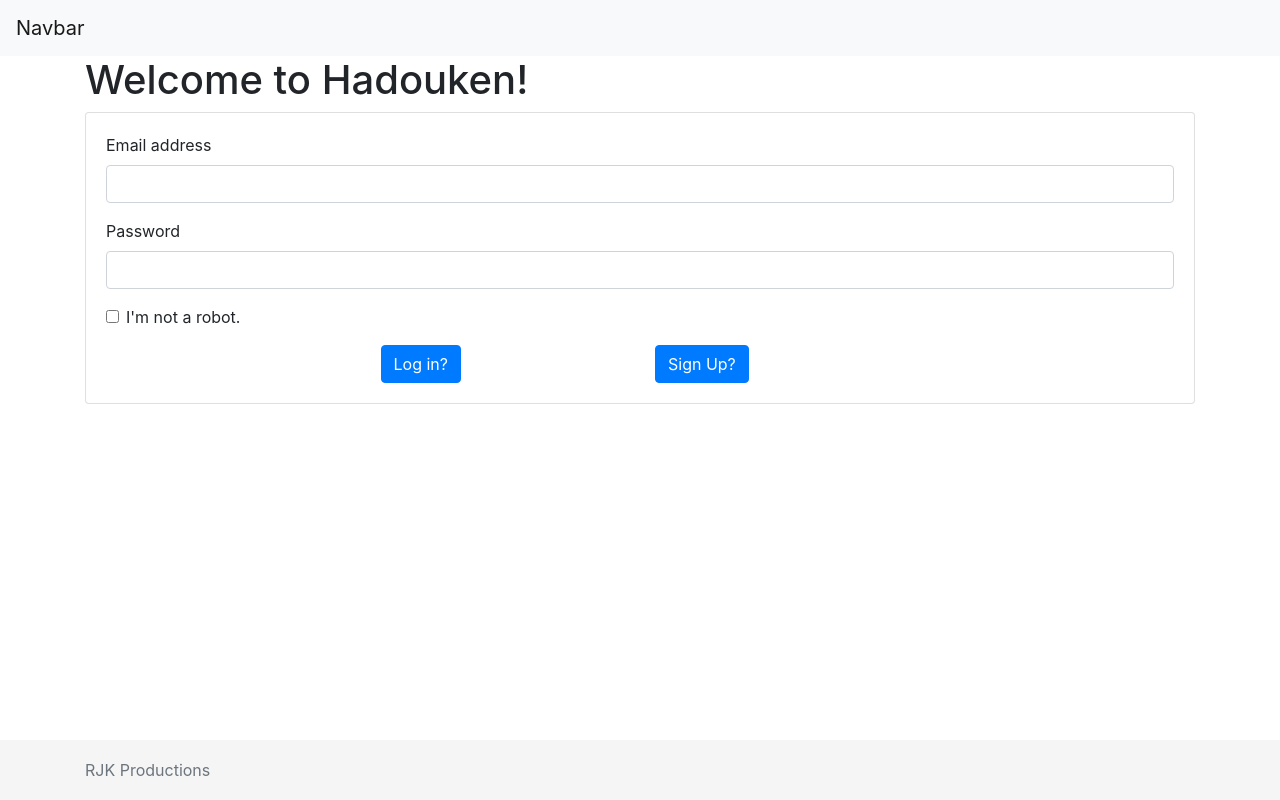
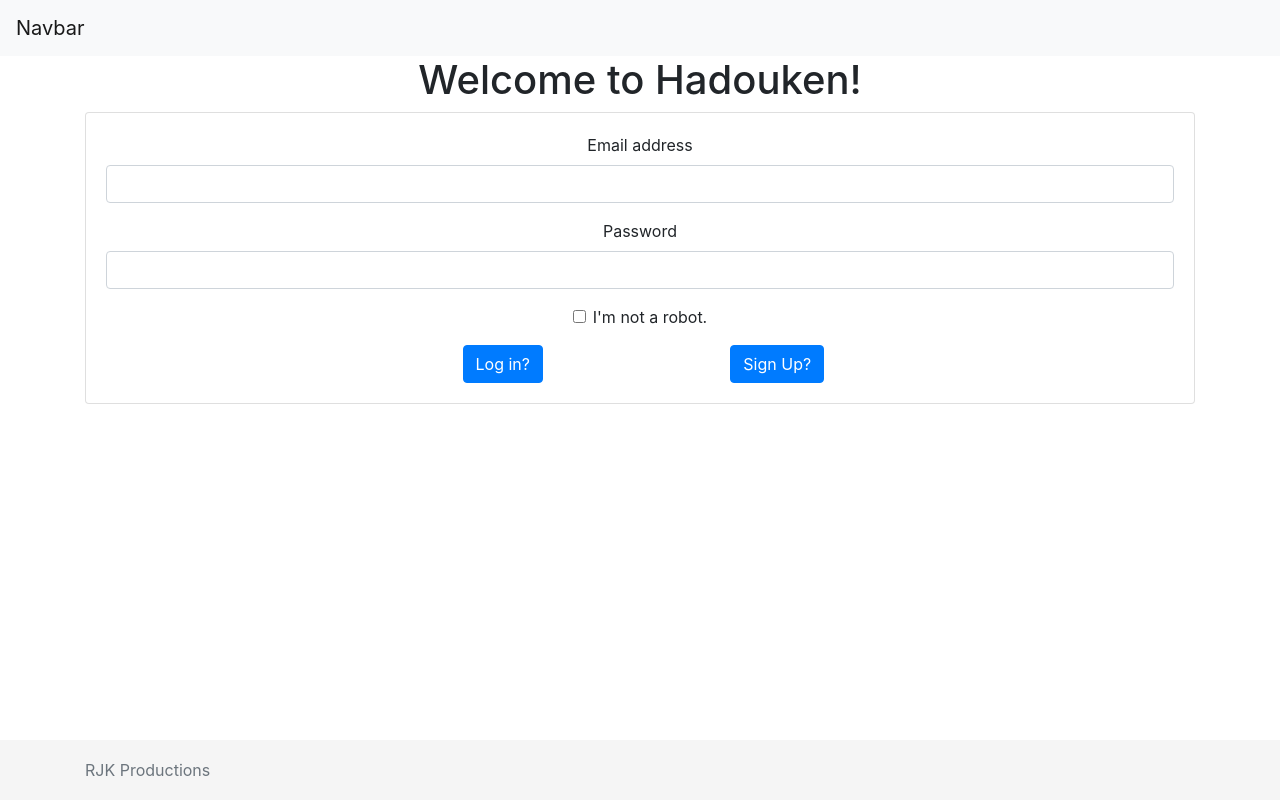
Before and after one commit to drivelikejehu/Hadouken, a React (Create React App) app in the folder client/: page / in a window 1280 px wide. Built offline with nearby package versions, Linux system fonts and the light colour scheme.

Commit message:
added gamecard to main.css

```diff
--- a/client/public/assets/CSS/main.css
+++ b/client/public/assets/CSS/main.css
@@ -1,10 +1,8 @@
-<<<<<<< HEAD
-/* #hadouken_header{
-    text-align: center;
-    } */
-=======
 #hadouken_contain{
     text-align: center;
     }
 
->>>>>>> 22b4182397affd89b950d3c9c1518100d6546cdf
+
+#gameCard{
+    width: 18rem;
+}
```
